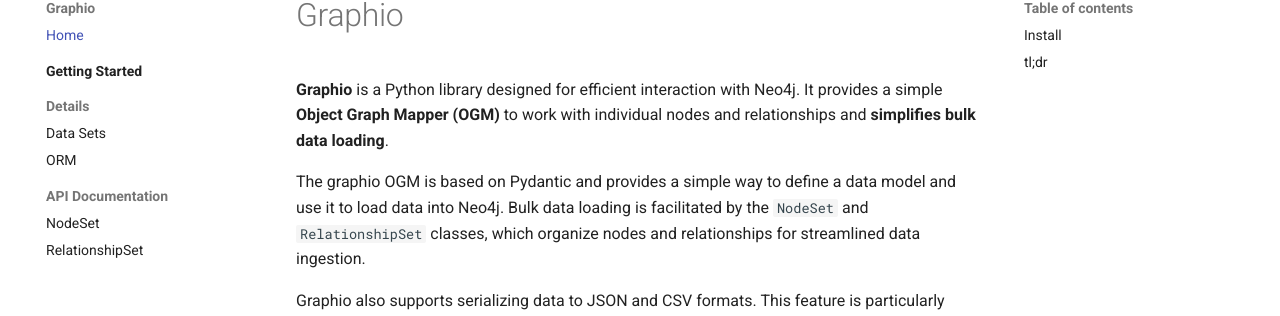
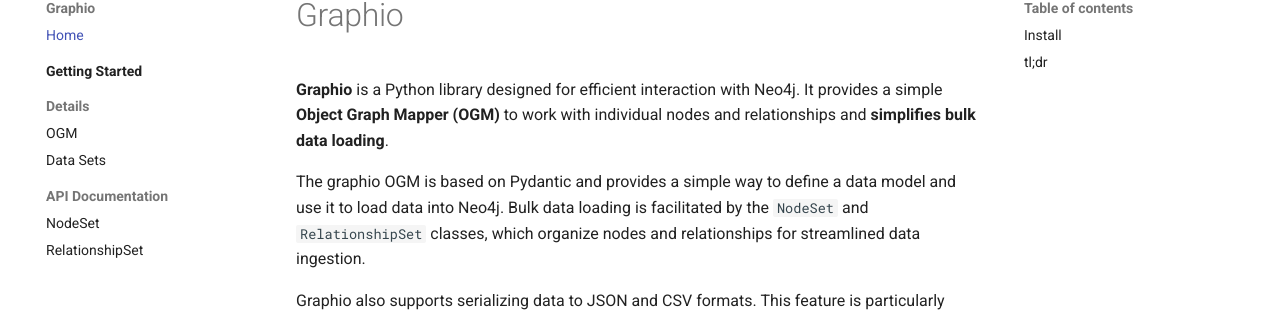
Before and after one commit to kaiserpreusse/graphio, an MkDocs documentation site: the page built from docs/index.md, in a window 1280 px wide. Shown: the part 103-419 px from the top of the page. Built offline with MkDocs 1.6.1 and Material for MkDocs 9.7.7, drawn with Linux system fonts in a browser that asks for light colours.

Commit message:
OGM first

```diff
--- a/mkdocs.yml
+++ b/mkdocs.yml
@@ -25,8 +25,8 @@
   - Getting Started:
       - Overview: getting_started/index.md
   - Details:
+      - OGM: details/ogm.md
       - Data Sets: details/datasets.md
-      - ORM: details/orm.md
   - API Documentation:
       - NodeSet: api_reference/nodeset.md
       - RelationshipSet: api_reference/relationshipset.md
```
